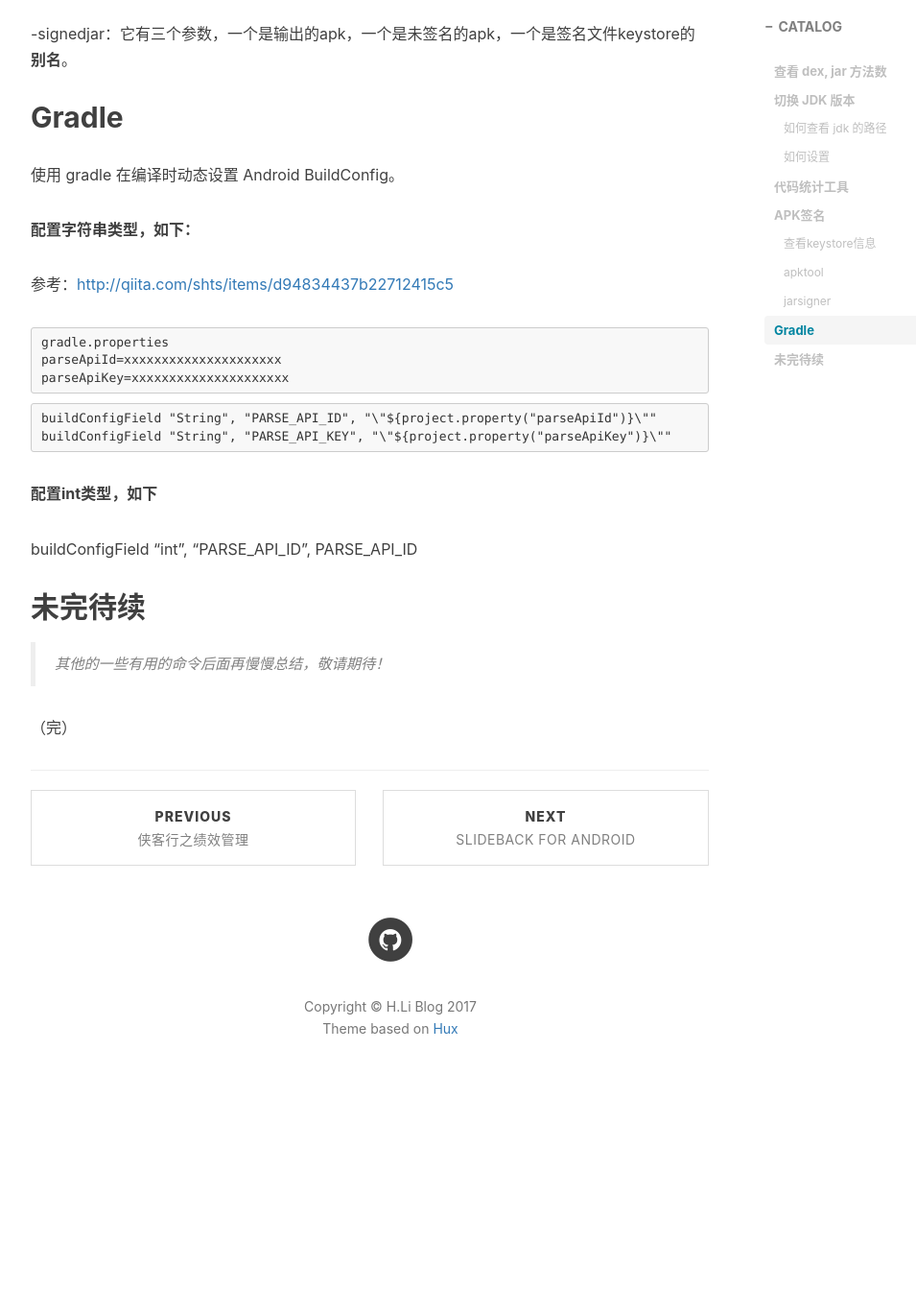
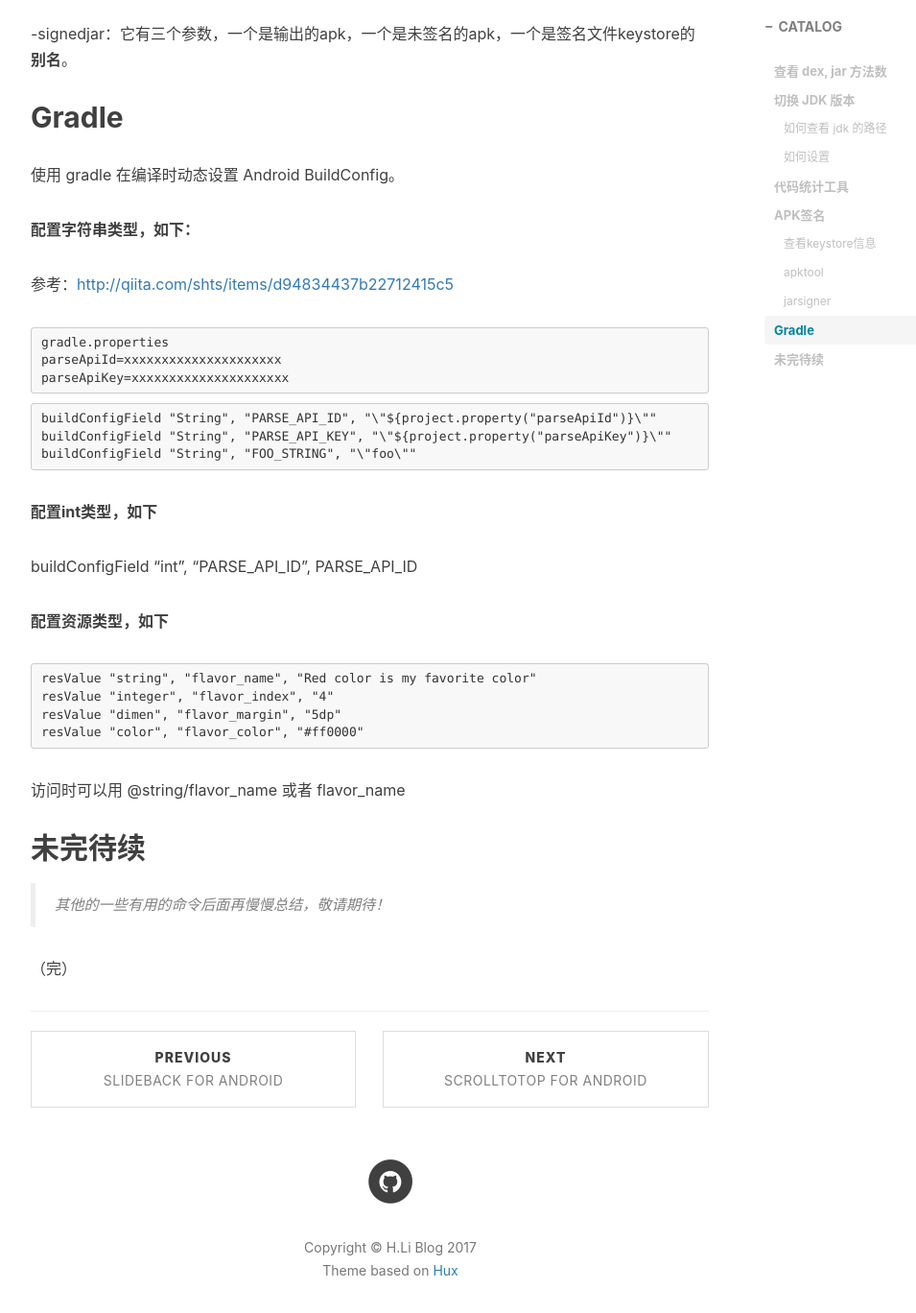
Before and after one commit to leehong2005/leehong2005.github.io, a Jekyll site: the page built from _posts/2016-10-21-dev--on-mac-os.md, in a window 1280 px wide and 1400 px high, scrolled down 3530 px. Shown: the top 1368 px of the window at 96% size, without its empty margins (233-1188 px from the left). Built offline with Jekyll 4.4.1, drawn with Linux system fonts in a browser that asks for light colours; comment, search, counter and statistics services are not loaded; before the commit the page ends 4679 px from its top, so only the background shows below that; some of the changed text lies outside the part shown.

Commit message:
更新gradle配置生成变量

````diff
--- a/_posts/2016-10-21-dev--on-mac-os.md
+++ b/_posts/2016-10-21-dev--on-mac-os.md
@@ -123,11 +123,23 @@
 ```
 buildConfigField "String", "PARSE_API_ID", "\"${project.property("parseApiId")}\""
 buildConfigField "String", "PARSE_API_KEY", "\"${project.property("parseApiKey")}\""
+buildConfigField "String", "FOO_STRING", "\"foo\""
 ```
 
 **配置int类型，如下**
 
 buildConfigField "int", "PARSE_API_ID", PARSE_API_ID
+
+**配置资源类型，如下**
+
+```
+resValue "string", "flavor_name", "Red color is my favorite color"
+resValue "integer", "flavor_index", "4"
+resValue "dimen", "flavor_margin", "5dp"
+resValue "color", "flavor_color", "#ff0000"
+```
+
+访问时可以用 @string/flavor_name 或者 flavor_name
 
 ## 未完待续
 
````
Also changed, not shown: other parts of _posts/2016-10-21-dev--on-mac-os.md (+1 -1 lines).
